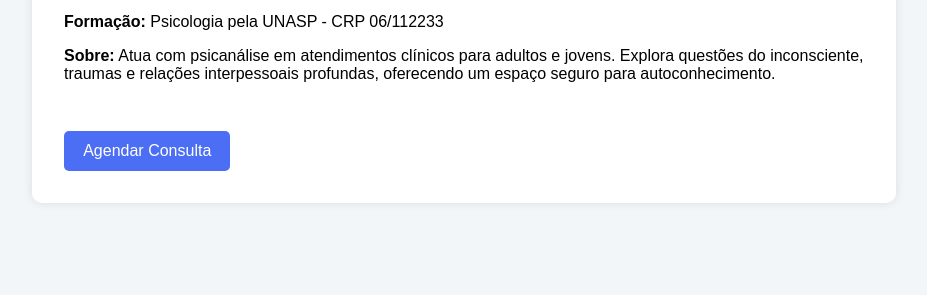
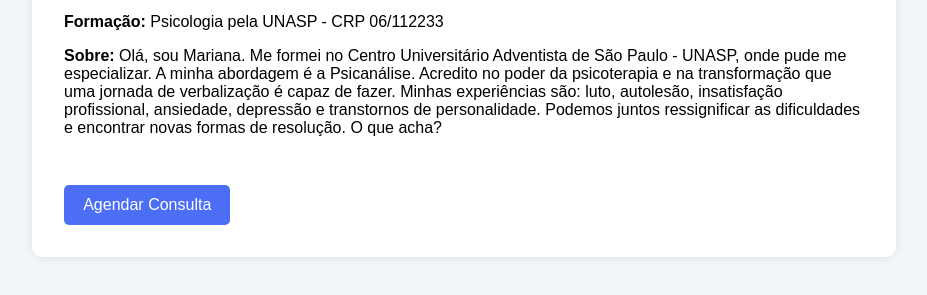
Before and after one commit to lemosMariana21/projetoFaculdadePsico, a plain HTML site: page mariana.html in a window 1280 px wide. Shown: the part 319-614 px from the top of the page, without its empty margins (176-1103 px from the left). Drawn offline with Linux system fonts and the light colour scheme.

Commit message:
Update mariana.html

```diff
--- a/mariana.html
+++ b/mariana.html
@@ -41,7 +41,7 @@
    <h1>Dra. Mariana Lemos</h1>
 	<p><strong>Especialidade:</strong> Psicologia Clínica (Abordagem: Psicanálise)</p>
 	<p><strong>Formação:</strong> Psicologia pela UNASP - CRP 06/112233</p>
-	<p><strong>Sobre:</strong> Atua com psicanálise em atendimentos clínicos para adultos e jovens. Explora 	questões do inconsciente, traumas e relações interpessoais profundas, oferecendo um espaço seguro para 	autoconhecimento.</p>
+	<p><strong>Sobre:</strong> Olá, sou Mariana. Me formei no Centro Universitário Adventista de São Paulo - UNASP, onde pude me especializar. A minha abordagem é a Psicanálise. Acredito no poder da psicoterapia e na transformação que uma jornada de verbalização é capaz de fazer.  Minhas experiências são: luto, autolesão, insatisfação profissional, ansiedade, depressão e transtornos de personalidade. Podemos juntos ressignificar as dificuldades e encontrar novas formas de resolução. O que acha?</p>
     <a href="index.html" class="button" onclick="localStorage.setItem('psicologoSelecionado', 'Ana Caroline Linhares')">Agendar Consulta</a>
   </div>
 </body>
```
